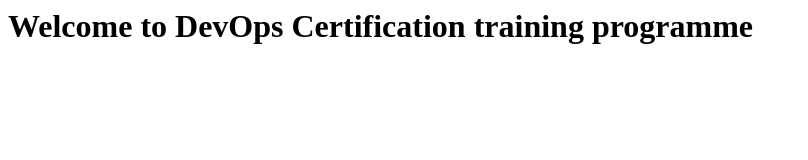
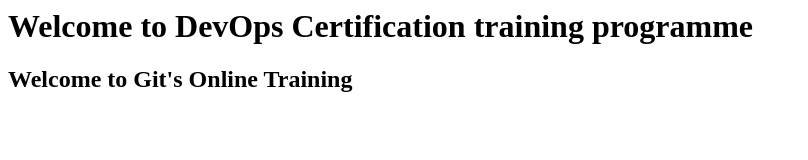
Before and after one commit to 9021488208/edureka_project1, a plain HTML site: page index.html in a window 1280 px wide. Shown: the whole page, without its empty margins (0-808 px from the left). Drawn offline with Linux system fonts and the light colour scheme.

Commit message:
Second commit of index.html

```diff
--- a/index.html
+++ b/index.html
@@ -1 +1,2 @@
 <h1>Welcome to DevOps Certification training programme</h1>
+<h2>Welcome to Git's Online Training</h2>
```
